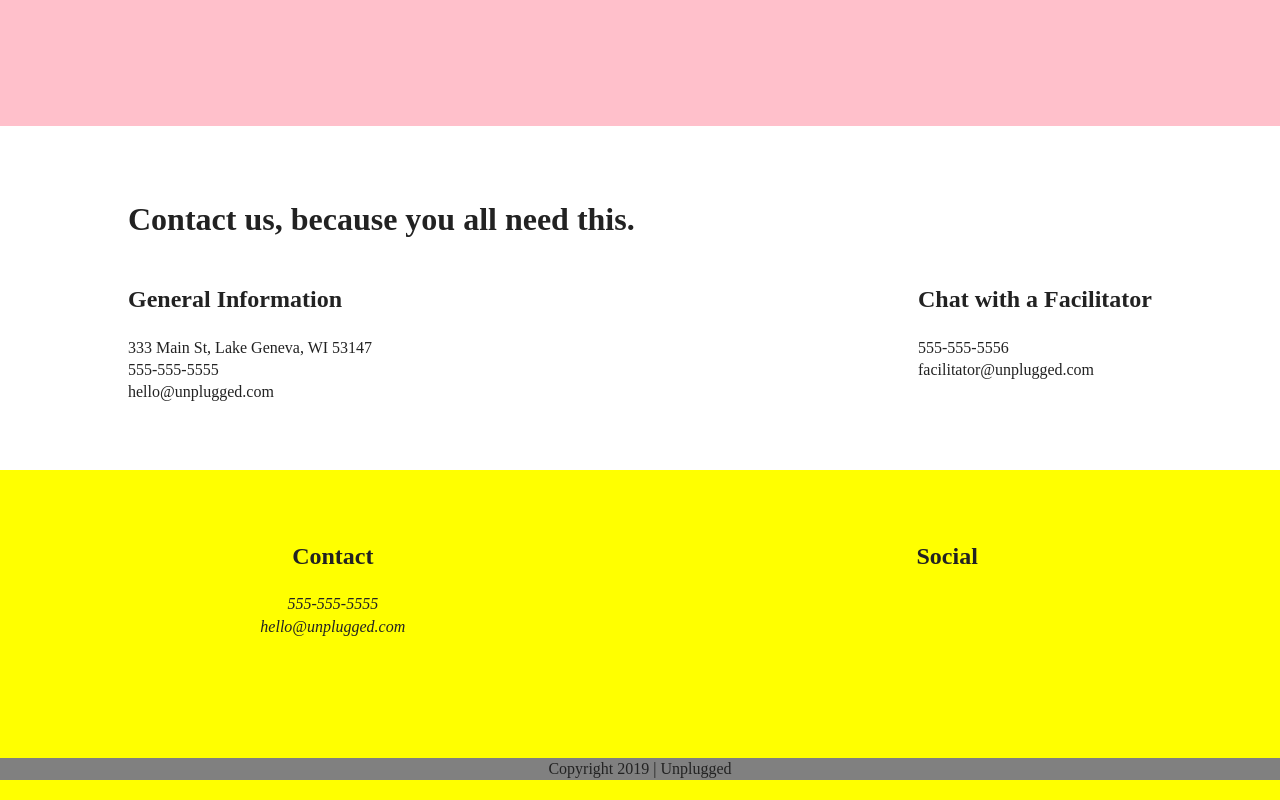
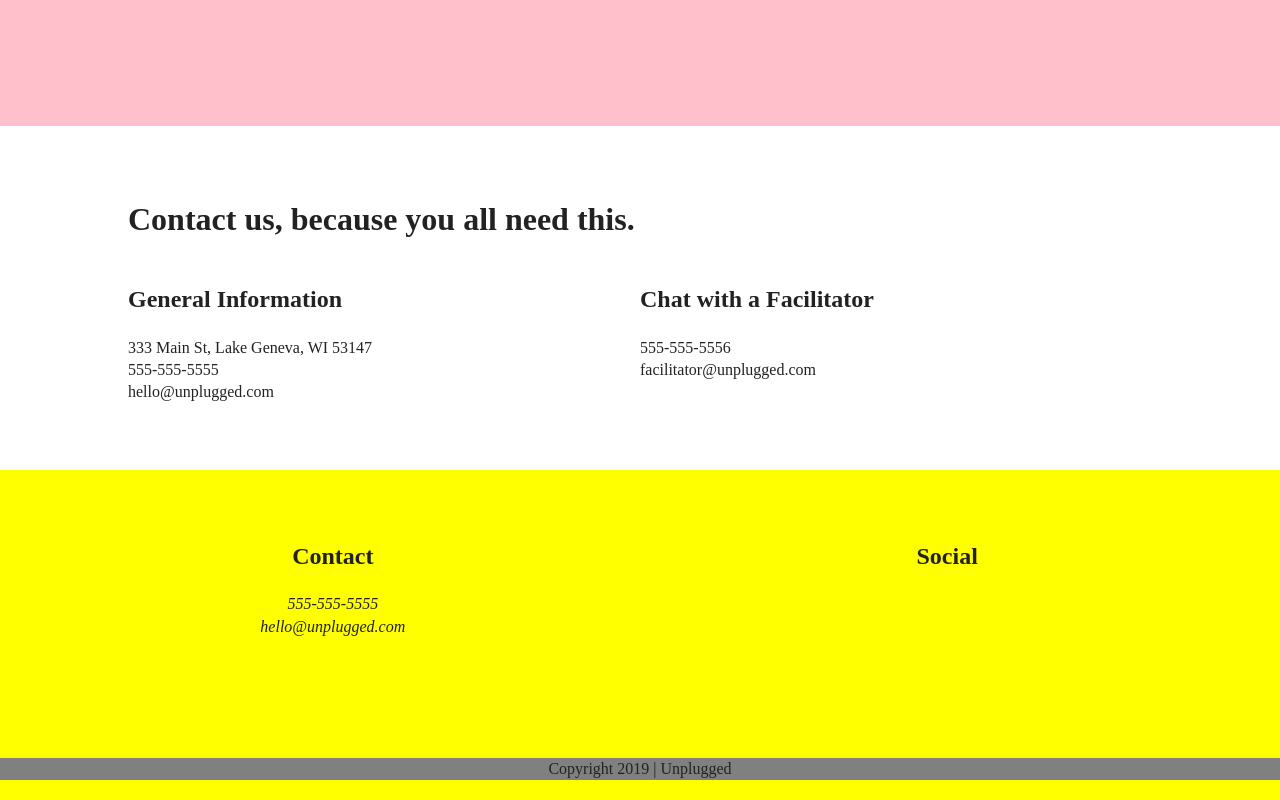
Before and after one commit to nikkinbird/unplugged-site, a website: page about/index.html in a window 1280 px wide. Shown: the part 734-1534 px from the top of the page. Drawn offline with Linux system fonts and the light colour scheme.

Commit message:
Desktop layout for About page

```diff
--- a/css/main.css
+++ b/css/main.css
@@ -511,9 +511,7 @@ footer .content-wrapper {
   width: 45%;
 }
 
-.contact-section .content-wrapper h2 {
-  /*  width: 37.5%;  */
-}
+ /* Contact */
 
 .contact-content {
     display: flex;
@@ -521,7 +519,7 @@ footer .content-wrapper {
     align-items: flex-start;
 }
 
-/********** About Page *************/
+/********** FAQ Page *************/
 
   .faq .content-wrapper {
         justify-content: space-between;
@@ -584,6 +582,16 @@ header nav {
   .social {
     flex-basis: 25%;
   }
+
+/***************** About Page *****************/
+
+/* Contact */
+
+.general,
+.chat {
+  flex-basis: 50%;
+}
+
 
 }  /* End of desktop media query  */
 
```
